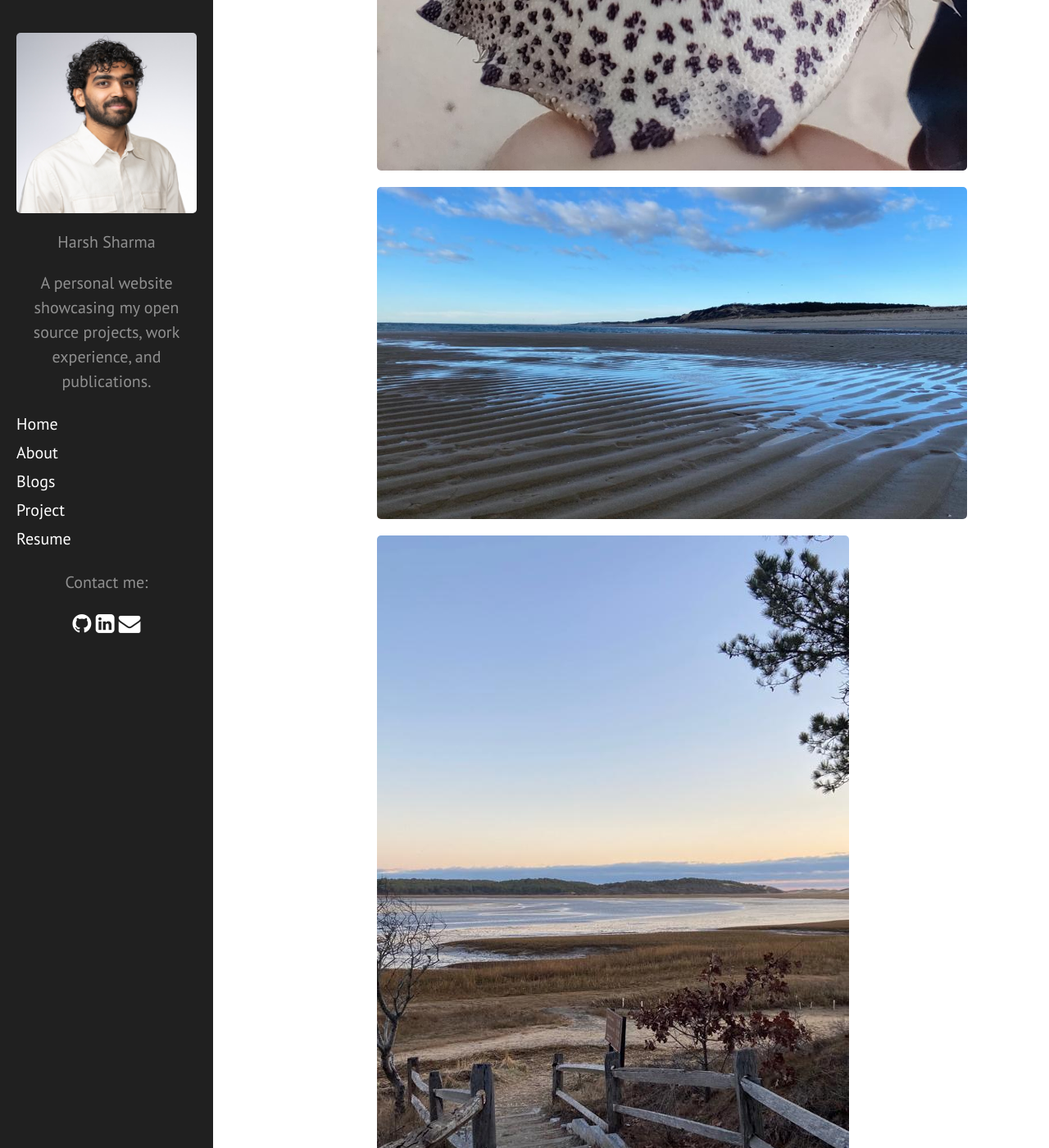
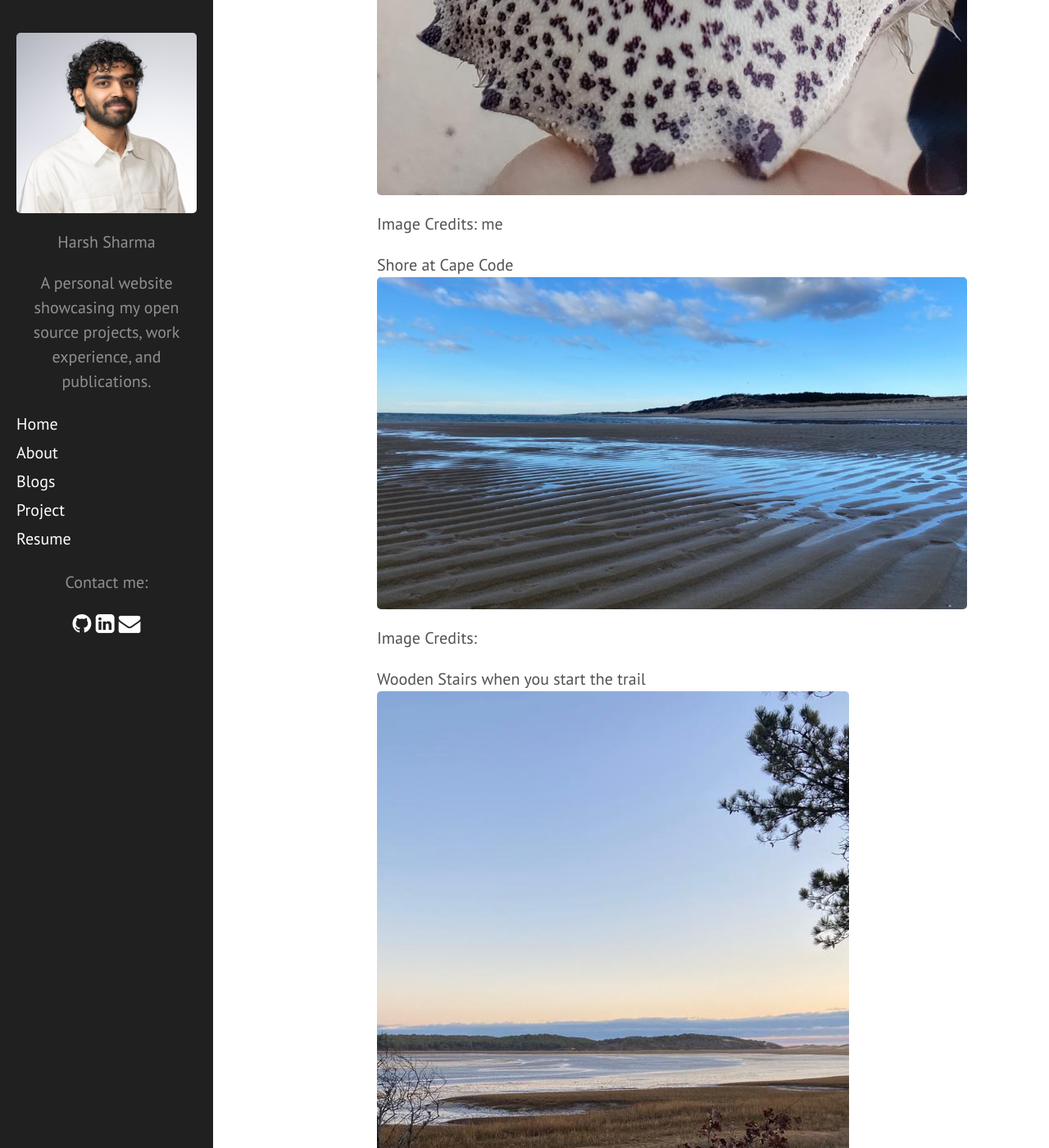
Before and after one commit to 97harsh/97harsh.github.io, a Jekyll site: the page built from _posts/2023-03-06-cape-code-trek.md, in a window 1280 px wide and 1400 px high, scrolled down 2696 px. Shown: the whole window at 82% size. Built offline with Jekyll 4.4.1, drawn with Linux system fonts in a browser that asks for light colours; nearby versions of some CDN libraries; Markdown is read by kramdown in place of the engine named in the settings; some of the changed text lies outside the part shown.

Commit message:
added image tags and credits

```diff
--- a/_posts/2023-03-06-cape-code-trek.md
+++ b/_posts/2023-03-06-cape-code-trek.md
@@ -38,11 +38,19 @@ Once we entered we wanted to travel closer to the beach and through the town, so
 
 ### Pictures from the trail
 
+Crab Shell I found on the shore
 ![Crab shell I found at the shore](/assets/images/cape_cod_crab_shell.jpg){:class="post-images-class" title="Crab Shell"}
+Image Credits: me
 
+Shore at Cape Code
 ![Shore](/assets/images/cape_cod_shore.jpeg){:class="post-images-class" title="Cape Cod Shore"}
+Image Credits:
 
+Wooden Stairs when you start the trail
 ![Stairs to after the trek starts](/assets/images/cape_cod_stairs.jpeg){:class="post-images-class" title="Cape Cod Shore"}
+Image Credits:
+
+
 
 #### The trail
 The trail was flat primarily but highly sandy. It takes you through a forest and through Beach
```
